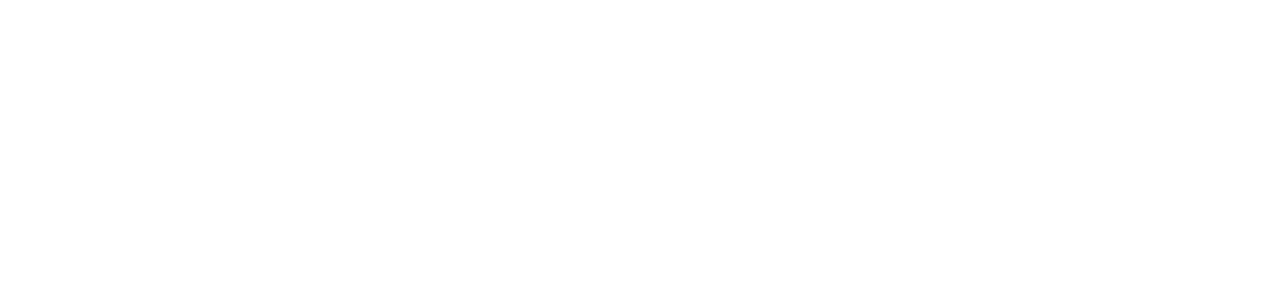
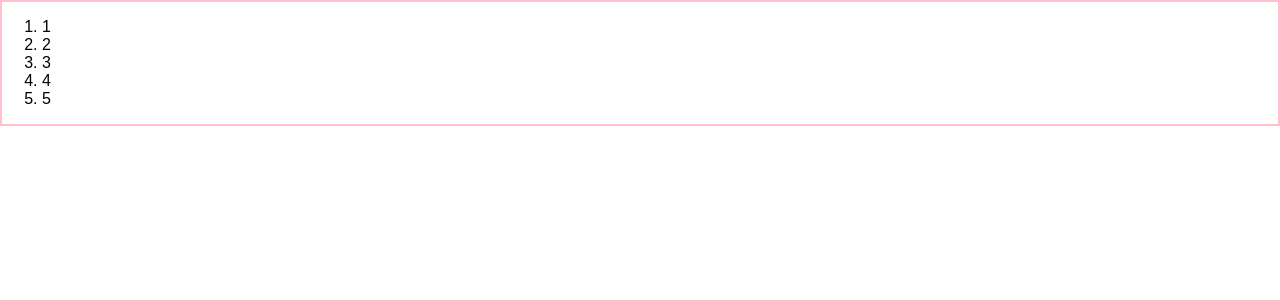
Before and after one commit to Codaisseur15/Frontend, a React (Create React App) app: page /quizList in a window 1280 px wide. Shown: the top 300 px of the page. Built offline with nearby package versions, Linux system fonts and the light colour scheme.

Commit message:
quiz list page

```diff
--- a/src/App.js
+++ b/src/App.js
@@ -3,6 +3,7 @@
 
 //Pages
 import LoginPage from './containers/LoginPage'
+import QuizListPage from './containers/QuizListPage'
 
 //Styling
 import './App.css';
@@ -14,6 +15,8 @@
         <div className='App'>
           <Route exact path="/login" component={LoginPage} />
           <Route exact path="/" render={ () => <Redirect to="/login" /> } />
+          <Route exact path="/quizList" component={QuizListPage} />
+          <Route exact path="/" render={ () => <Redirect to="/quizList" /> } />
         </div>
       </Router>
     )
--- /dev/null
+++ b/src/containers/QuizListPage.css
@@ -0,0 +1,5 @@
+.QuizList {
+  flex: 1;
+  display: flex;
+  border: 2px pink solid;
+}
--- /dev/null
+++ b/src/containers/QuizListPage.js
@@ -0,0 +1,45 @@
+import React, { PureComponent } from 'react'
+import { connect } from 'react-redux'
+import './QuizListPage.css'
+
+export default class QuizList extends PureComponent {
+
+render() {
+
+  let QuizList = [
+    {
+      id:1,
+      title:'Ruby on Rails',
+      score:'54/100',
+    },
+    {
+      id:2,
+      title:'JavaScript',
+      score:'60/10',
+    },
+    {
+      id:3,
+      title: 'React-Redux',
+      score: '45/100',
+    },
+    {
+      id:4,
+      title: 'TypeScript',
+      score: '70/100',
+    },
+    {
+      id:5,
+      title: 'WebSockets',
+      score: '35/100',
+    }
+  ]
+
+return (
+<div className = 'QuizList'>
+<ol>
+  {QuizList.map(quiz => <li>{quiz.id} {quiz.title.id} {quiz.score.id} </li>)}
+</ol>
+</div>
+)
+}
+}
```
